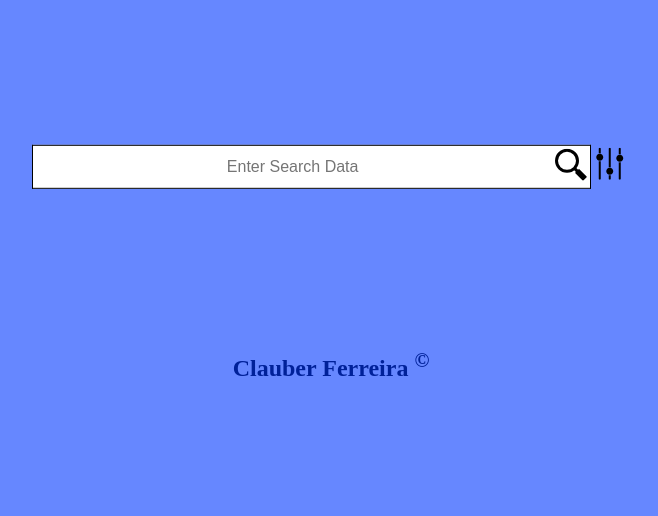
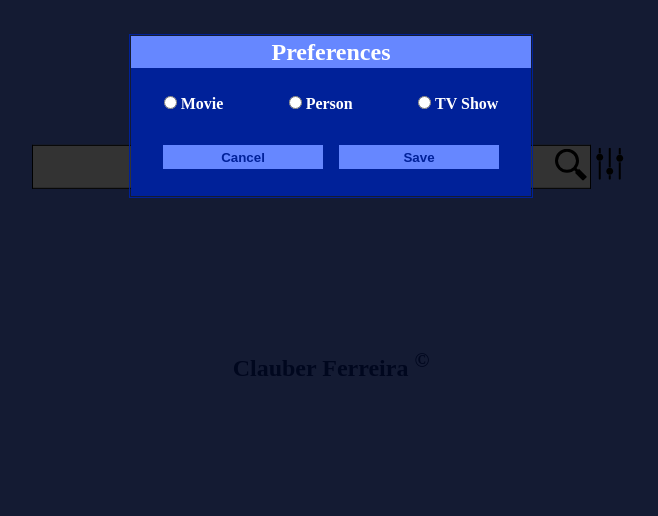
Before and after one commit to ferr0236/API-Project, a plain HTML site: page index.html in a window 1280 px wide. Shown: the part 284-800 px from the top of the page, without its empty margins (309-967 px from the left). Drawn offline with Linux system fonts and the light colour scheme; no server answers.

Commit message:
Modal implementation

```diff
--- a/css/main.css
+++ b/css/main.css
@@ -72,5 +72,81 @@ HOME PAGE
 	transition: flex-basis 1s ease;
 }
 /************
+MODAL
+*************/
+.modal {
+	top: 50%;
+	left: 50%;
+	transform: translate(-50%, -50%);
+	text-align: center;
+	position: fixed;
+	width: 25rem;
+	height: 10rem;
+	z-index: 200;
+	border: 1px hsla(227, 100%, 30%, 1) solid;
+	padding: 1px;
+	display: flex;
+  	flex-direction: column;
+	font-weight: bolder;
+}
+.modal .title {
+	background-color: hsla(227, 100%, 70%, 1);
+	width: 100%;
+	color: white;
+	flex-basis: 20%;
+	display: flex;
+	flex-direction: column;
+	justify-content: center;
+	font-size: 1.5rem;
+}
+.modal .message {
+	background-color: hsla(227, 100%, 30%, 1);
+	width: 100%;
+	color: white;
+	flex-basis: 80%;
+	display: flex;
+	flex-direction: column;
+	justify-content: center;
+}
+.modal .message .options {
+	display: flex;
+	flex-direction: row;
+	justify-content: space-around;
+	margin-bottom: 2rem;
+}
+.modal .message .actions {
+	display: flex;
+	flex-direction: row;
+	justify-content: center;
+}
+.modal button {
+	width: 10rem;
+	height: 1.5rem;
+	background-color: hsla(227, 100%, 70%, 1);
+	border: none;
+	color: hsla(227, 100%, 30%, 1);
+	font-weight: bold;
+}
+.modal button:hover {
+	background-color: hsla(227, 100%, 90%, 1);
+	cursor: pointer;
+}
+.modal button:nth-child(1) {
+	margin-right: 0.5rem;
+}
+.modal button:nth-child(2) {
+	margin-left: 0.5rem;
+}
+.overlay {
+	background-color: hsla(0, 0%, 0%, 0.8);
+	z-index: 100;
+	top: 0;
+	left: 0;
+	bottom: 0;
+	right: 0;
+	position: fixed;
+}
+
+/************
 RESULT PAGE
 *************/
--- a/index.html
+++ b/index.html
@@ -3,11 +3,12 @@
 <head>
 	<meta charset="UTF-8">
 	<title>API Project</title>
-	<link href="css/main.css" rel="stylesheet"/>
+	<link href="css/main.css" rel="stylesheet" />
 </head>
 
 <body>
 	<main>
+
 		<div class="home active">
 			<section class="header">
 				<h1>Television Recommendations</h1>
@@ -28,6 +29,26 @@
 			</section>
 		</div>
 
+		<div class="overlay "></div>
+		<div class="modal">
+			<div class="title">
+				Preferences
+			</div>
+			<div class="message">
+				<form action="#">
+					<div class="options">
+						<span><input type="radio" name="tvContentType" value="movie" />&nbsp;Movie</span>
+						<span><input type="radio" name="tvContentType" value="person" />&nbsp;Person</span>
+						<span><input type="radio" name="tvContentType" value="tv" />&nbsp;TV Show</span>
+					</div>
+					<div class="actions">
+						<button>Cancel</button>
+						<button>Save</button>
+					</div>
+				</form>
+			</div>
+		</div>
+
 		<div class="result">
 			<section class="search">
 
```
